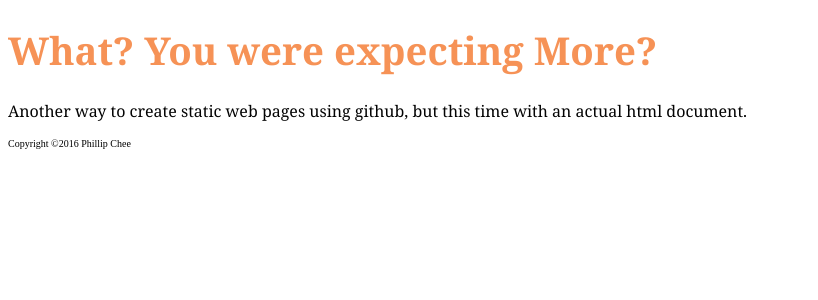
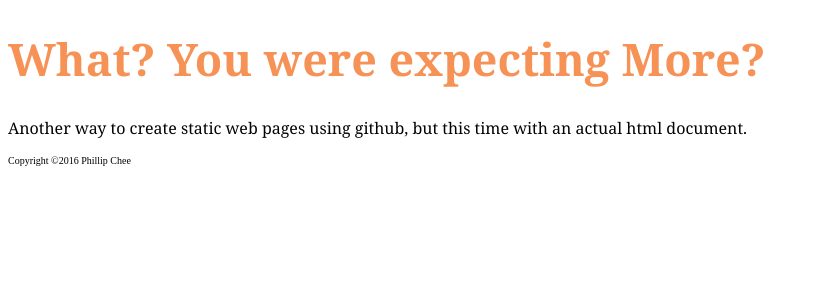
Before and after one commit to PhlegmingChee/PhlegmingChee.github.io, a Jekyll site: the page built from index.html, in a window 1280 px wide. Shown: the top 300 px of the page, without its empty margins (0-818 px from the left). Built offline with Jekyll 4.4.1, drawn with Linux system fonts in a browser that asks for light colours.

Commit message:
Update main.css

```diff
--- a/css/main.css
+++ b/css/main.css
@@ -2,7 +2,7 @@ body {
   font-size: 62.5%;
   }
 .container h1 {
-  font-size: 2.4em;
+  font-size: 2.8em;
   color: #f69256;
 }
 .blurb, .post {
```
